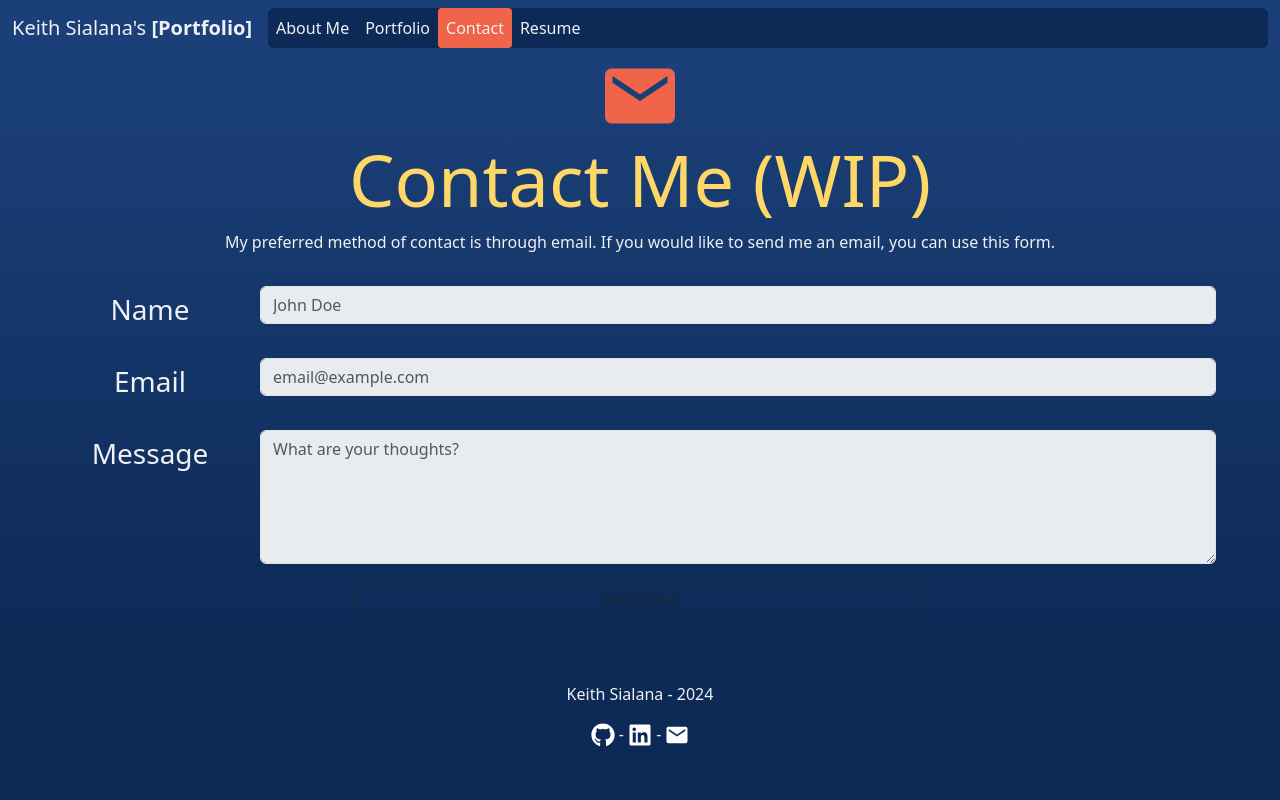
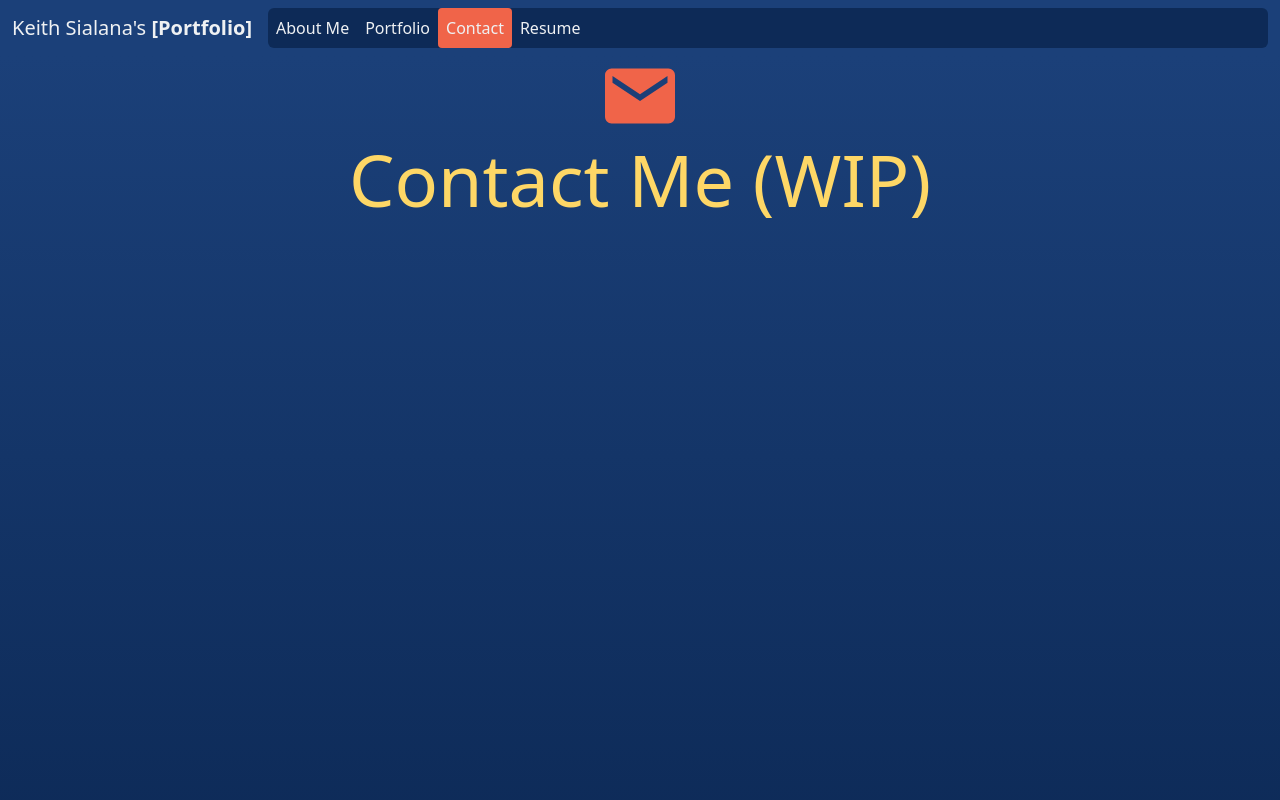
Before and after one commit to keithrsialana/Portfolio-Website, a React (Vite) app: page /contact in a window 1280 px wide. Shown: the top 800 px of the page. Built offline with nearby package versions, Linux system fonts and the light colour scheme.

Commit message:
need server to use a contact form, removing for static website

```diff
--- a/src/pages/contact.jsx
+++ b/src/pages/contact.jsx
@@ -66,10 +66,13 @@ const contact = () => {
 	}
 
 	return (
-		<div className="text-center ">
+		<div className="text-center vh-100">
 			<IoMdMail style={{ color: "#F06449", fontSize: "5em" }} />
 			<h1 className="display-2 text-mustard">Contact Me (WIP)</h1>
-			<p>
+
+			<span hidden>
+			//#region previous code
+			{/* <p>
 				My preferred method of contact is through email. If you would like to
 				send me an email, you can use this form.
 			</p>
@@ -138,7 +141,9 @@ const contact = () => {
 						</button>
 					</div>
 				</div>
-			</form>
+			</form> */}
+			//#endregion
+			</span>
 		</div>
 	);
 };
```
